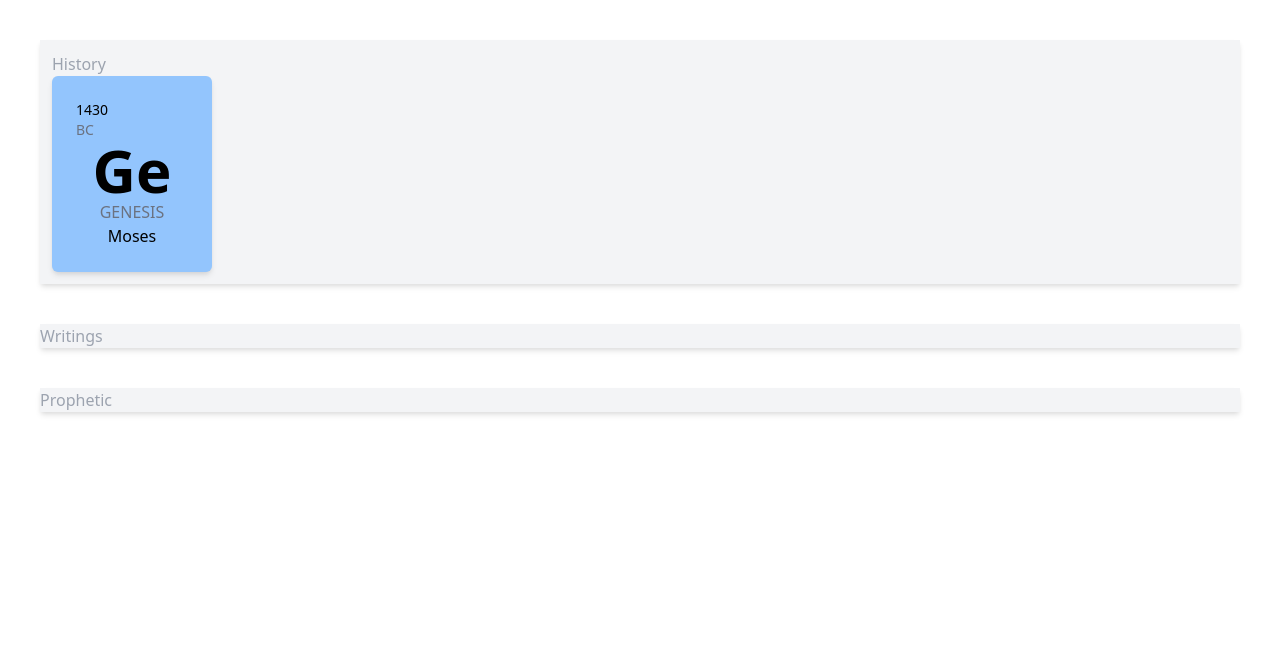
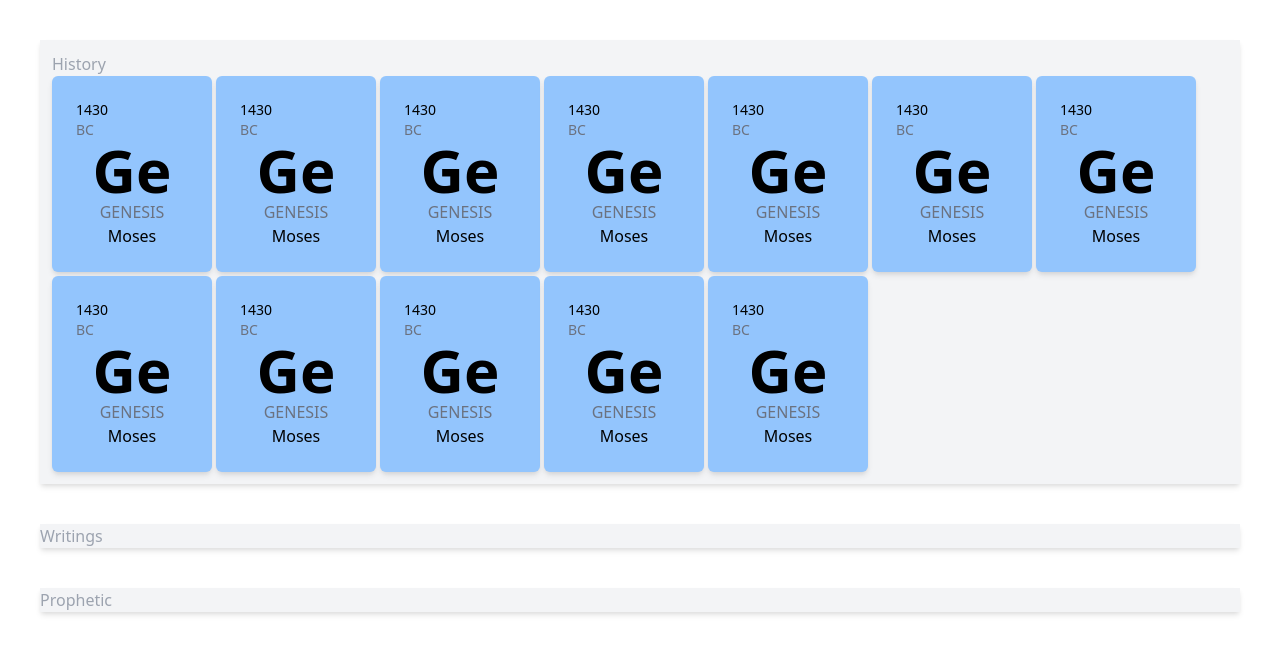
Before and after one commit to robkreisel/the-bible, a React (Create React App) app: page / in a window 1280 px wide. Shown: the top 654 px of the page. Built offline with nearby package versions, Linux system fonts and the light colour scheme.

Commit message:
Improved wrap and gap

```diff
--- a/src/App.js
+++ b/src/App.js
@@ -6,7 +6,106 @@ function App2() {
   <div>
     <div className="m-3 p-3 sm:m-10 bg-gray-100 shadow-md overflow-hidden">
       <div className="text-gray-400">History</div>
+      <div className="flex flex-wrap gap-1">
+        <div class="p-2 sm:p-6 bg-blue-300 hover:bg-blue-400 rounded-md shadow-md w-10 sm:w-40">
           <div>
+            <div className="text-sm font-medium text-black hidden sm:block">1430</div>
+            <div className="text-sm font-light text-gray-500 hidden sm:block">BC</div>
+            <div class="text-sm sm:text-6xl font-bold text-black text-center">Ge</div>
+            <p class="text-gray-500 text-center hidden sm:block">GENESIS</p>
+            <p className="font-medium text-black text-center hidden sm:block">Moses</p>
+          </div>
+        </div>
+        <div class="p-2 sm:p-6 bg-blue-300 hover:bg-blue-400 rounded-md shadow-md w-10 sm:w-40">
+          <div>
+            <div className="text-sm font-medium text-black hidden sm:block">1430</div>
+            <div className="text-sm font-light text-gray-500 hidden sm:block">BC</div>
+            <div class="text-sm sm:text-6xl font-bold text-black text-center">Ge</div>
+            <p class="text-gray-500 text-center hidden sm:block">GENESIS</p>
+            <p className="font-medium text-black text-center hidden sm:block">Moses</p>
+          </div>
+        </div>
+        <div class="p-2 sm:p-6 bg-blue-300 hover:bg-blue-400 rounded-md shadow-md w-10 sm:w-40">
+          <div>
+            <div className="text-sm font-medium text-black hidden sm:block">1430</div>
+            <div className="text-sm font-light text-gray-500 hidden sm:block">BC</div>
+            <div class="text-sm sm:text-6xl font-bold text-black text-center">Ge</div>
+            <p class="text-gray-500 text-center hidden sm:block">GENESIS</p>
+            <p className="font-medium text-black text-center hidden sm:block">Moses</p>
+          </div>
+        </div>
+        <div class="p-2 sm:p-6 bg-blue-300 hover:bg-blue-400 rounded-md shadow-md w-10 sm:w-40">
+          <div>
+            <div className="text-sm font-medium text-black hidden sm:block">1430</div>
+            <div className="text-sm font-light text-gray-500 hidden sm:block">BC</div>
+            <div class="text-sm sm:text-6xl font-bold text-black text-center">Ge</div>
+            <p class="text-gray-500 text-center hidden sm:block">GENESIS</p>
+            <p className="font-medium text-black text-center hidden sm:block">Moses</p>
+          </div>
+        </div>
+        <div class="p-2 sm:p-6 bg-blue-300 hover:bg-blue-400 rounded-md shadow-md w-10 sm:w-40">
+          <div>
+            <div className="text-sm font-medium text-black hidden sm:block">1430</div>
+            <div className="text-sm font-light text-gray-500 hidden sm:block">BC</div>
+            <div class="text-sm sm:text-6xl font-bold text-black text-center">Ge</div>
+            <p class="text-gray-500 text-center hidden sm:block">GENESIS</p>
+            <p className="font-medium text-black text-center hidden sm:block">Moses</p>
+          </div>
+        </div>
+        <div class="p-2 sm:p-6 bg-blue-300 hover:bg-blue-400 rounded-md shadow-md w-10 sm:w-40">
+          <div>
+            <div className="text-sm font-medium text-black hidden sm:block">1430</div>
+            <div className="text-sm font-light text-gray-500 hidden sm:block">BC</div>
+            <div class="text-sm sm:text-6xl font-bold text-black text-center">Ge</div>
+            <p class="text-gray-500 text-center hidden sm:block">GENESIS</p>
+            <p className="font-medium text-black text-center hidden sm:block">Moses</p>
+          </div>
+        </div>
+        <div class="p-2 sm:p-6 bg-blue-300 hover:bg-blue-400 rounded-md shadow-md w-10 sm:w-40">
+          <div>
+            <div className="text-sm font-medium text-black hidden sm:block">1430</div>
+            <div className="text-sm font-light text-gray-500 hidden sm:block">BC</div>
+            <div class="text-sm sm:text-6xl font-bold text-black text-center">Ge</div>
+            <p class="text-gray-500 text-center hidden sm:block">GENESIS</p>
+            <p className="font-medium text-black text-center hidden sm:block">Moses</p>
+          </div>
+        </div>
+        <div class="p-2 sm:p-6 bg-blue-300 hover:bg-blue-400 rounded-md shadow-md w-10 sm:w-40">
+          <div>
+            <div className="text-sm font-medium text-black hidden sm:block">1430</div>
+            <div className="text-sm font-light text-gray-500 hidden sm:block">BC</div>
+            <div class="text-sm sm:text-6xl font-bold text-black text-center">Ge</div>
+            <p class="text-gray-500 text-center hidden sm:block">GENESIS</p>
+            <p className="font-medium text-black text-center hidden sm:block">Moses</p>
+          </div>
+        </div>
+        <div class="p-2 sm:p-6 bg-blue-300 hover:bg-blue-400 rounded-md shadow-md w-10 sm:w-40">
+          <div>
+            <div className="text-sm font-medium text-black hidden sm:block">1430</div>
+            <div className="text-sm font-light text-gray-500 hidden sm:block">BC</div>
+            <div class="text-sm sm:text-6xl font-bold text-black text-center">Ge</div>
+            <p class="text-gray-500 text-center hidden sm:block">GENESIS</p>
+            <p className="font-medium text-black text-center hidden sm:block">Moses</p>
+          </div>
+        </div>
+        <div class="p-2 sm:p-6 bg-blue-300 hover:bg-blue-400 rounded-md shadow-md w-10 sm:w-40">
+          <div>
+            <div className="text-sm font-medium text-black hidden sm:block">1430</div>
+            <div className="text-sm font-light text-gray-500 hidden sm:block">BC</div>
+            <div class="text-sm sm:text-6xl font-bold text-black text-center">Ge</div>
+            <p class="text-gray-500 text-center hidden sm:block">GENESIS</p>
+            <p className="font-medium text-black text-center hidden sm:block">Moses</p>
+          </div>
+        </div>
+        <div class="p-2 sm:p-6 bg-blue-300 hover:bg-blue-400 rounded-md shadow-md w-10 sm:w-40">
+          <div>
+            <div className="text-sm font-medium text-black hidden sm:block">1430</div>
+            <div className="text-sm font-light text-gray-500 hidden sm:block">BC</div>
+            <div class="text-sm sm:text-6xl font-bold text-black text-center">Ge</div>
+            <p class="text-gray-500 text-center hidden sm:block">GENESIS</p>
+            <p className="font-medium text-black text-center hidden sm:block">Moses</p>
+          </div>
+        </div>
         <div class="p-2 sm:p-6 bg-blue-300 hover:bg-blue-400 rounded-md shadow-md w-10 sm:w-40">
           <div>
             <div className="text-sm font-medium text-black hidden sm:block">1430</div>
```
Lines whose indentation alone changed are shown as unchanged.
